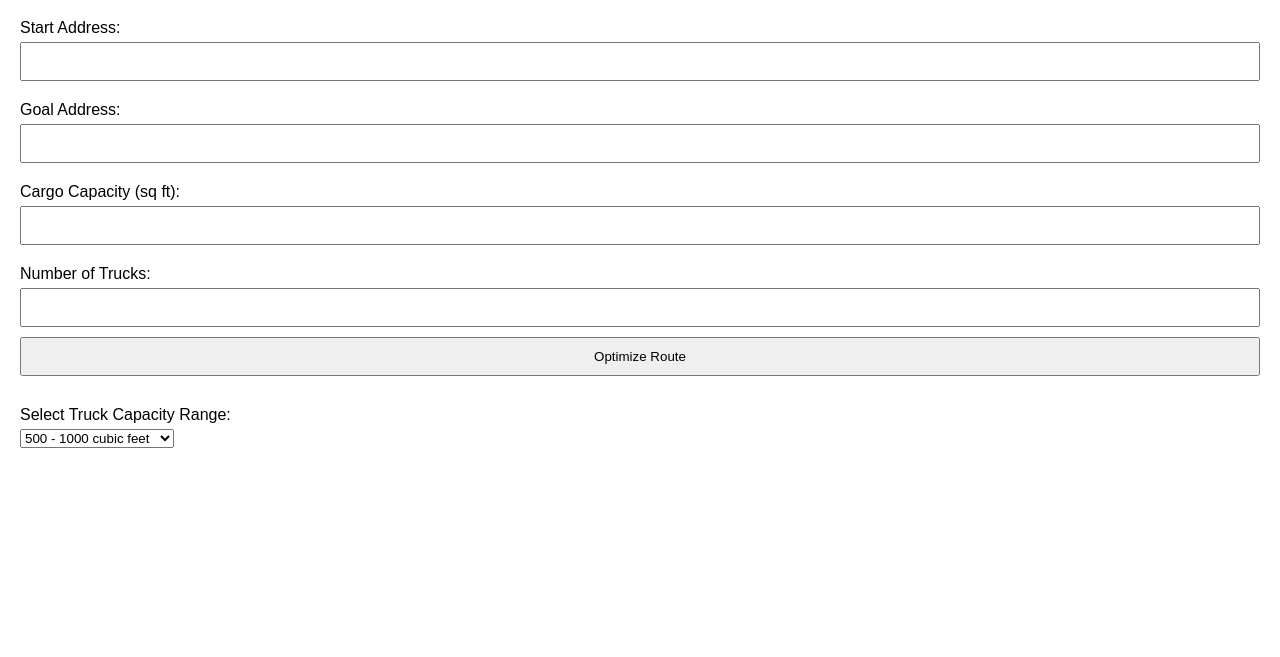
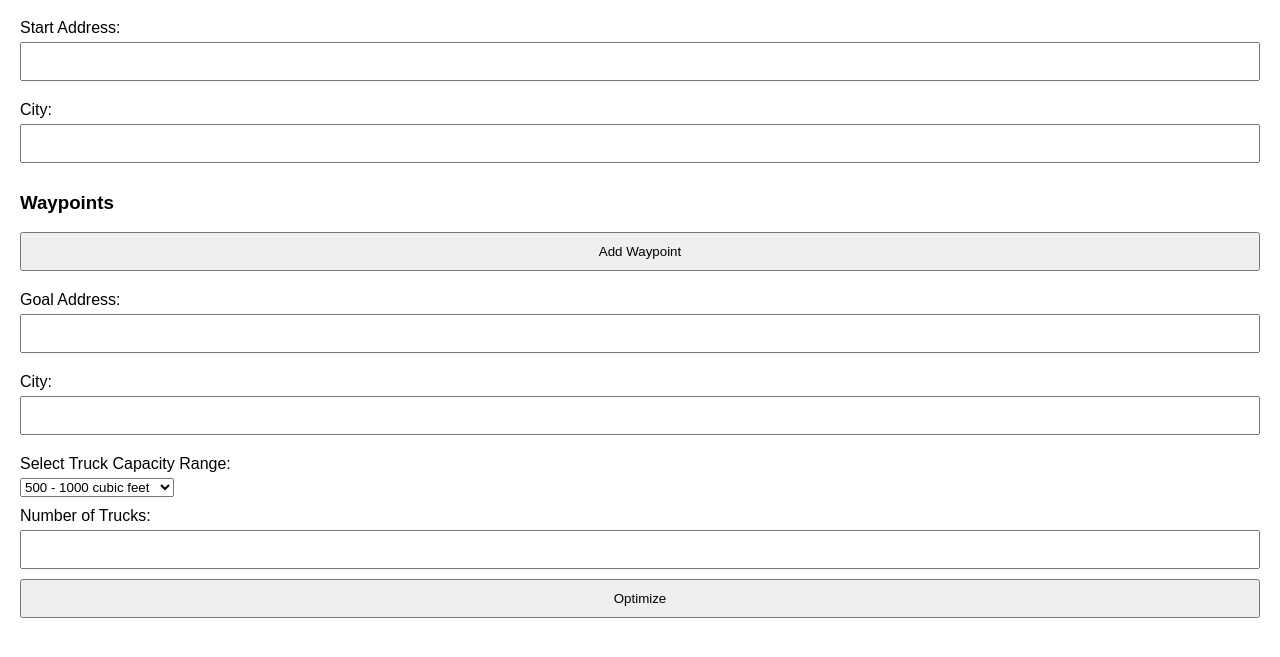
Before and after one commit to leoyang812/SkibidiSigma, a website: page public/index.html in a window 1280 px wide. Shown: the part 61-718 px from the top of the page. Drawn offline with Linux system fonts and the light colour scheme.

Commit message:
Update index.html

```diff
--- a/public/index.html
+++ b/public/index.html
@@ -4,32 +4,43 @@
     <meta charset="UTF-8">
     <meta name="viewport" content="width=device-width, initial-scale=1.0">
     <title>Route Optimization</title>
-    <link rel="stylesheet" href="styles.css">
+    <link rel="stylesheet" href="styles.css"> <!-- Link to your CSS file -->
 </head>
 <body>
+    <div class="container">
         <h1>Route Optimization</h1>
         <form id="optimization-form">
+            <div class="form-group">
                 <label for="start-address">Start Address:</label>
                 <input type="text" id="start-address" name="start-address" required>
-
+                <label for="start-city">City:</label>
+                <input type="text" id="start-city" name="start-city" required>
+            </div>
+            <div id="waypoints-container">
+                <h3>Waypoints</h3>
+            </div>
+            <button type="button" id="add-waypoint">Add Waypoint</button>
+            <div class="form-group">
                 <label for="goal-address">Goal Address:</label>
                 <input type="text" id="goal-address" name="goal-address" required>
-
-        <label for="cargo-capacity">Cargo Capacity (sq ft):</label>
-        <input type="number" id="cargo-capacity" name="cargo-capacity" required>
-
-        <label for="num-trucks">Number of Trucks:</label>
-        <input type="number" id="num-trucks" name="num-trucks" required>
-
-        <button type="submit">Optimize Route</button>
-    </form>
-    <div id="results"></div>
-    <script src="scripts.js"></script>
-</body>
-</html>
+                <label for="goal-city">City:</label>
+                <input type="text" id="goal-city" name="goal-city" required>
+            </div>
+            <div class="form-group">
                 <label for="truck-capacity-range">Select Truck Capacity Range:</label>
                 <select id="truck-capacity-range">
                     <option value="500-1000">500 - 1000 cubic feet</option>
                     <option value="1000-1500">1000 - 1500 cubic feet</option>
                     <option value="1500-2000">1500 - 2000 cubic feet</option>
                 </select>
+            </div>
+            <div class="form-group">
+                <label for="num-trucks">Number of Trucks:</label>
+                <input type="number" id="num-trucks" name="num-trucks" required>
+            </div>
+            <button type="submit">Optimize</button>
+        </form>
+    </div>
+    <script src="scripts.js"></script>
+</body>
+</html>
```
Lines whose indentation alone changed are shown as unchanged.
